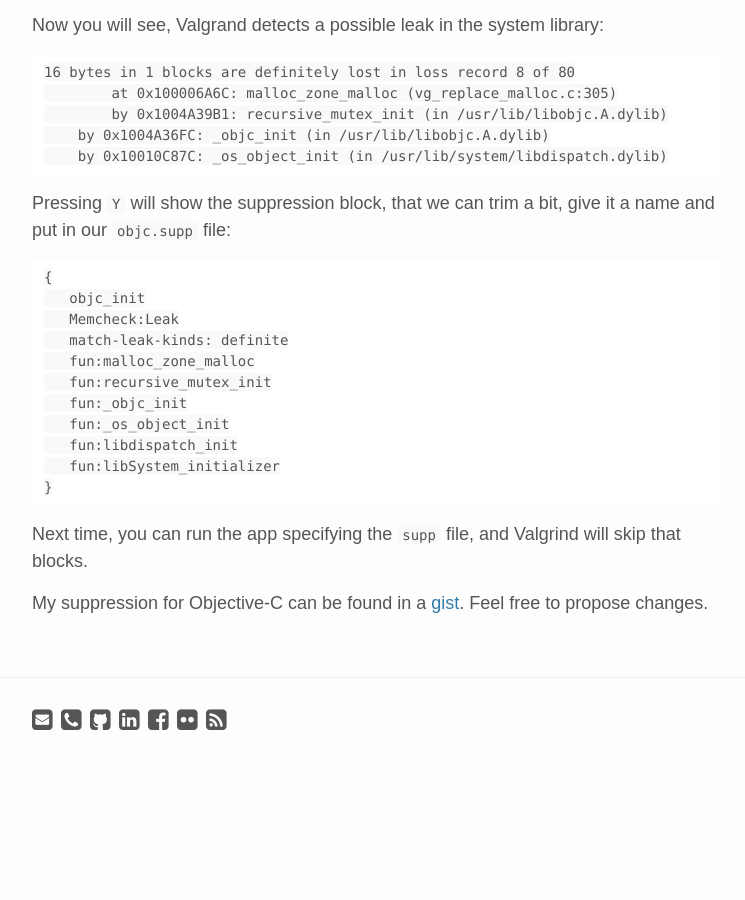
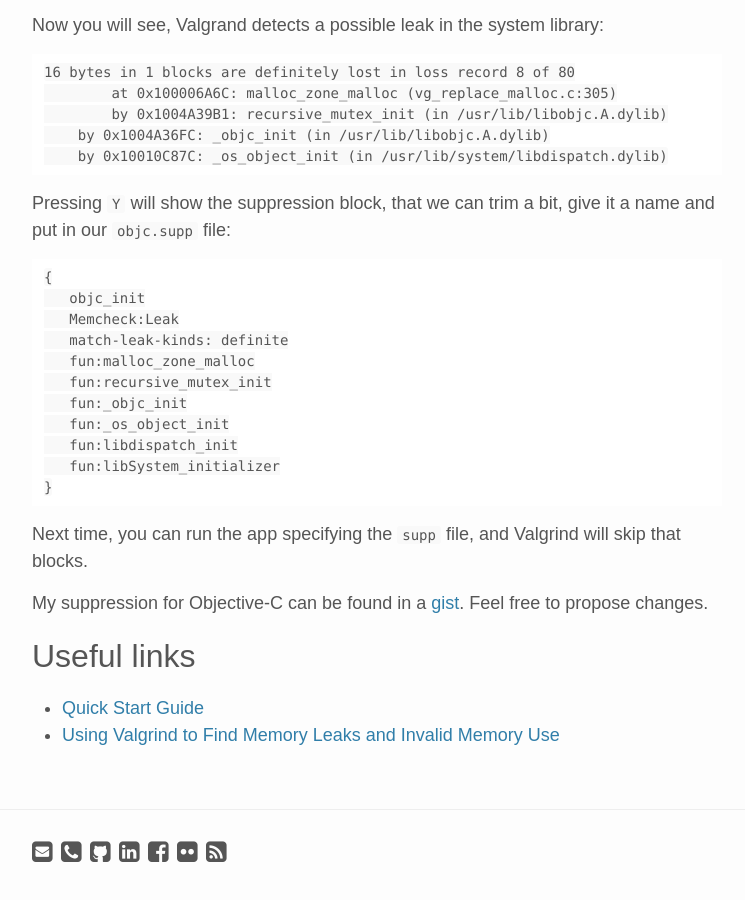
Before and after one commit to andreivisan/xslim.github.io, a Jekyll site: the page built from _posts/2014-12-05-checking-c-code-with-valgrind-on-yosemite.md, in a window 1280 px wide and 900 px high, scrolled down 2195 px. Shown: the whole window, without its empty margins (263-1008 px from the left). Built offline with Jekyll 4.4.1, drawn with Linux system fonts in a browser that asks for light colours; Markdown is read by kramdown in place of the engine named in the settings; comment, search, counter and statistics services are not loaded; before the commit the page ends 2963 px from its top, so only the background shows below that.

Commit message:
Created 2014-12-05-checking-c-code-with-valgrind-on-yosemite.md

```diff
--- a/_posts/2014-12-05-checking-c-code-with-valgrind-on-yosemite.md
+++ b/_posts/2014-12-05-checking-c-code-with-valgrind-on-yosemite.md
@@ -105,3 +105,7 @@
 Next time, you can run the app specifying the `supp` file, and Valgrind will skip that blocks.
 
 My suppression for Objective-C can be found in a [gist](https://gist.github.com/xslim/ab46a930a956fac27f65). Feel free to propose changes.
+
+## Useful links
+- [Quick Start Guide](http://valgrind.org/docs/manual/quick-start.html#quick-start.intro)
+- [Using Valgrind to Find Memory Leaks and Invalid Memory Use](http://www.cprogramming.com/debugging/valgrind.html)
```
